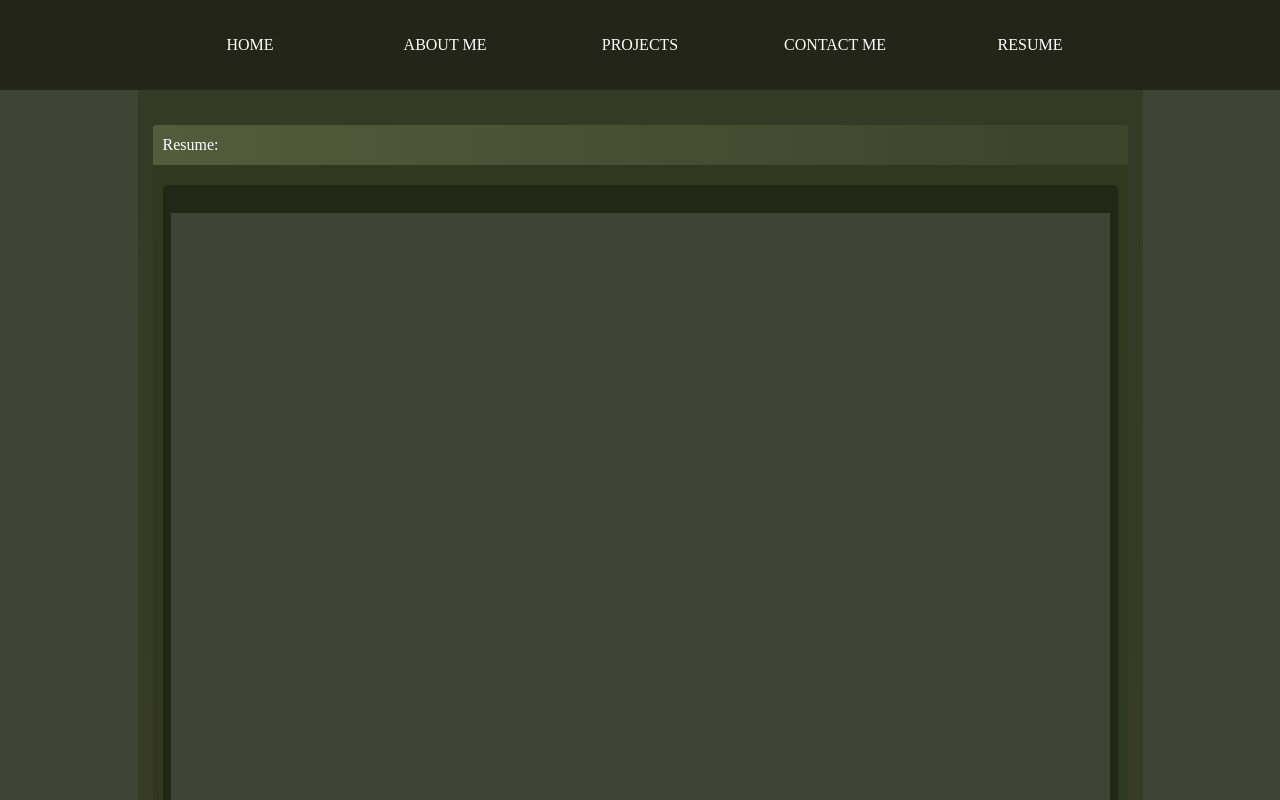
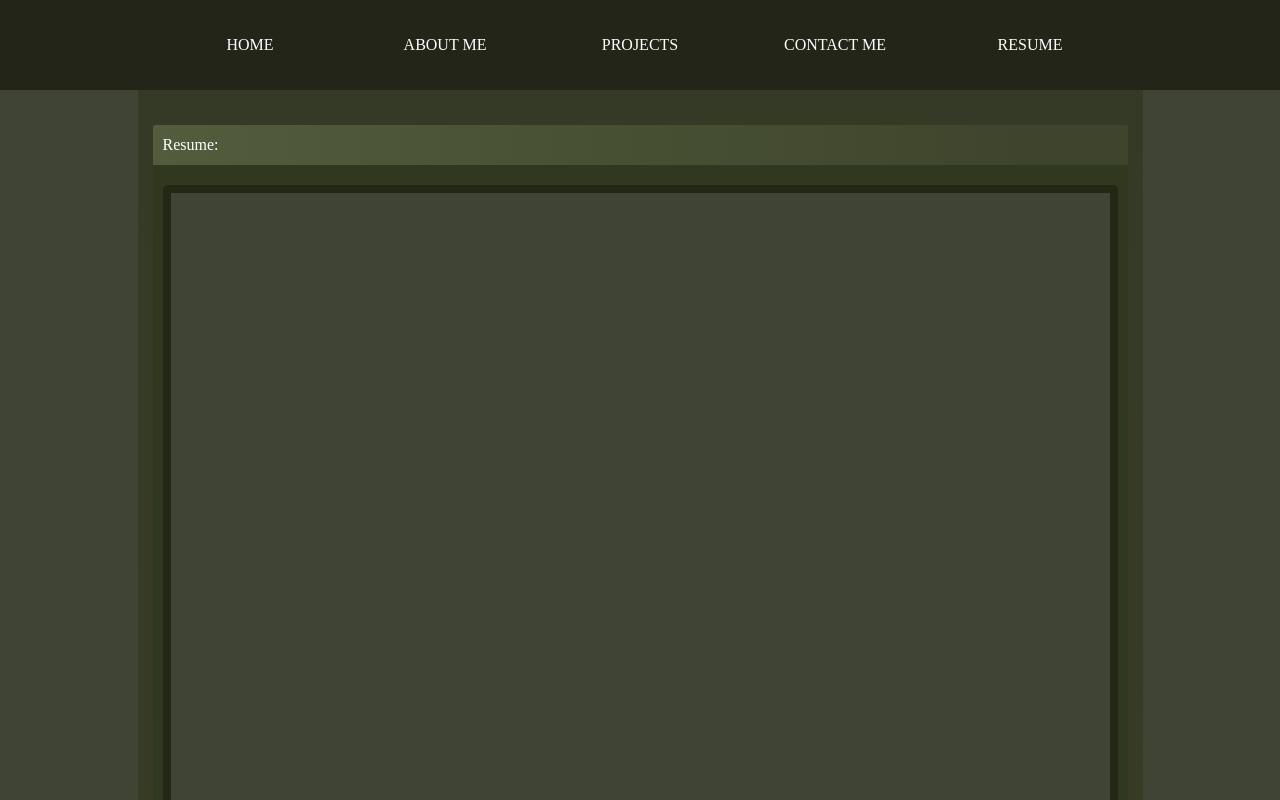
Before and after one commit to andrewkozinski/andrewkozinski.github.io, a React (Vite) app: page /resume in a window 1280 px wide. Shown: the top 800 px of the page. Built offline with nearby package versions, Linux system fonts and the light colour scheme; a web font is replaced by a local one.

Commit message:
Removed margintop css styling from the resume iframe

```diff
--- a/src/routes/Resume.tsx
+++ b/src/routes/Resume.tsx
@@ -28,7 +28,7 @@ const Resume = () => {
                                 width="100%"
                                 height="100%"
                                 title="Resume"
-                                style={{ border: "none", marginTop: "20px", height: "calc(100vh - 20px)" }}
+                                style={{ border: "none", height: "calc(100vh - 20px)" }}
                             />
                         </div>
                     </div>
```
